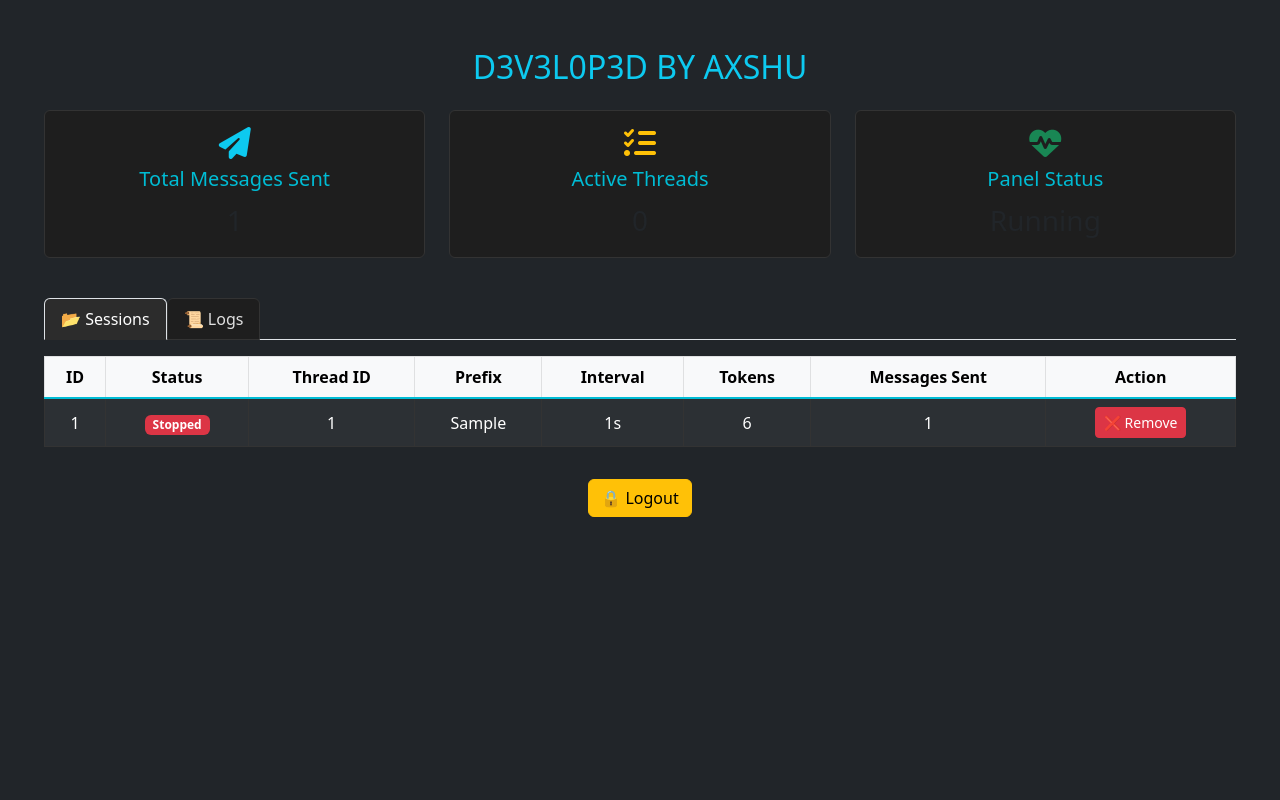
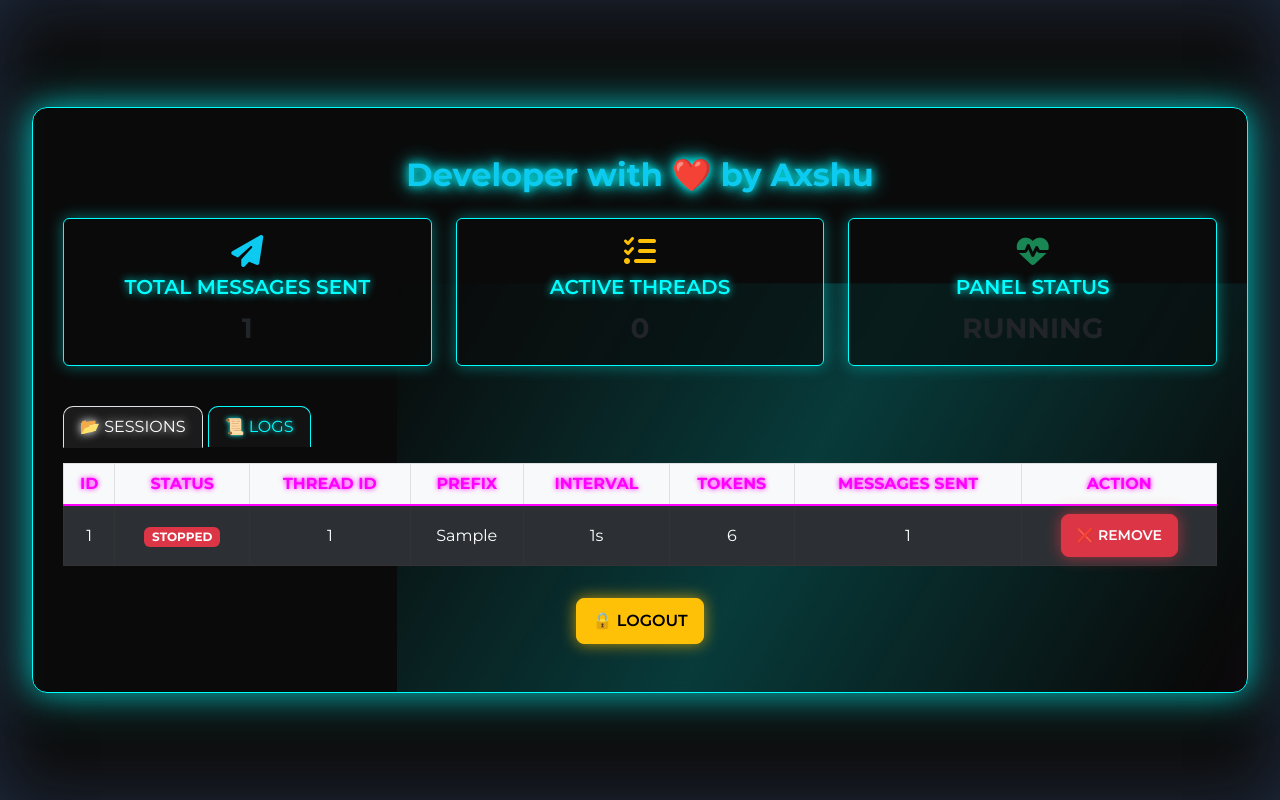
Before and after one commit to terabaap2530/MESSAGE-SENDER--BY-AXSHU, a Flask app: page /admin/panel in a window 1280 px wide. Run offline with Flask 3, Linux system fonts and the light colour scheme; the visitor is signed in with stand-in values (Sample User, id 1); tables that the repository leaves empty hold one stand-in row (values such as "Sample post").

Commit message:
Update admin.html

```diff
--- a/templates/admin.html
+++ b/templates/admin.html
@@ -7,33 +7,178 @@
   <link rel="stylesheet" href="https://cdnjs.cloudflare.com/ajax/libs/font-awesome/6.4.0/css/all.min.css">
   <script src="https://cdn.jsdelivr.net/npm/bootstrap@5.3.0/dist/js/bootstrap.bundle.min.js"></script>
   <style>
-      body { background-color: #212529; color: #e0e0e0; }
-      .container { max-width: 95%; }
-      .card { background-color: #1e1e1e; border: 1px solid #333; }
-      .card-title { color: #00bcd4; }
-      .nav-tabs .nav-link { background-color: #1e1e1e; color: #e0e0e0; border-color: #333; }
-      .nav-tabs .nav-link.active { background-color: #2c2c2c; color: #fff; border-bottom-color: #2c2c2c; }
-      .table { color: #e0e0e0; }
-      .table-striped > tbody > tr:nth-of-type(odd) { background-color: #1e1e1e; }
+      @import url('https://fonts.googleapis.com/css2?family=Montserrat:wght@400;600;700&display=swap');
+
+      :root {
+          --neon-blue: #00ffff;
+          --neon-pink: #ff00ff;
+          --neon-yellow: #ffcc00;
+      }
+
+      body {
+          background-color: #0d0d0d;
+          color: #e0e0e0;
+          font-family: 'Montserrat', sans-serif;
+          display: flex;
+          justify-content: center;
+          align-items: center;
+          min-height: 100vh;
+          margin: 0;
+          padding-top: 50px;
+          padding-bottom: 50px;
+          position: relative;
+          animation: background-glow 15s infinite alternate ease-in-out;
+      }
+
+      @keyframes background-glow {
+          from { box-shadow: inset 0 0 50px rgba(0, 255, 255, 0.2); }
+          to { box-shadow: inset 0 0 100px rgba(255, 0, 255, 0.2); }
+      }
+
+      .container {
+          max-width: 95%;
+          padding: 30px;
+          background-color: rgba(10, 10, 10, 0.8);
+          border-radius: 15px;
+          box-shadow: 0 0 30px rgba(0, 255, 255, 0.6), 0 0 60px rgba(0, 255, 255, 0.3);
+          backdrop-filter: blur(8px);
+          border: 1px solid var(--neon-blue);
+          position: relative;
+          z-index: 1;
+          overflow: hidden;
+      }
+
+      .container::before {
+          content: '';
+          position: absolute;
+          top: 0;
+          left: 0;
+          width: 100%;
+          height: 100%;
+          background: linear-gradient(
+              120deg,
+              transparent,
+              rgba(0, 255, 255, 0.2),
+              transparent,
+              rgba(255, 0, 255, 0.2)
+          );
+          animation: running-lights 4s infinite linear;
+          z-index: -1;
+      }
+
+      @keyframes running-lights {
+          0% { transform: translate(-100%, -100%); }
+          100% { transform: translate(100%, 100%); }
+      }
+
+      .card {
+          background-color: rgba(10, 10, 10, 0.6);
+          border: 1px solid var(--neon-blue);
+          box-shadow: 0 0 15px rgba(0, 255, 255, 0.4);
+          transition: all 0.3s ease;
+      }
+      .card:hover {
+          box-shadow: 0 0 25px rgba(0, 255, 255, 0.7);
+          transform: translateY(-5px);
+      }
+      .card-title {
+          color: var(--neon-blue);
+          text-shadow: 0 0 8px var(--neon-blue);
+          font-weight: 600;
+      }
+      .card-text {
+          font-weight: 700;
+      }
+
+      .nav-tabs {
+          border: none;
+      }
+      .nav-tabs .nav-link {
+          background-color: rgba(20, 20, 20, 0.9);
+          color: var(--neon-blue);
+          border: 1px solid var(--neon-blue);
+          border-bottom: none;
+          margin-right: 5px;
+          border-radius: 10px 10px 0 0;
+          text-shadow: 0 0 5px var(--neon-blue);
+          transition: all 0.3s ease;
+      }
+      .nav-tabs .nav-link.active {
+          background-color: rgba(30, 30, 30, 0.9);
+          color: #fff;
+          border-bottom: 1px solid transparent;
+          text-shadow: 0 0 10px #fff;
+      }
+      .nav-tabs .nav-link:hover {
+          background-color: rgba(30, 30, 30, 0.9);
+          color: #fff;
+      }
+
+      .table {
+          color: #e0e0e0;
+      }
+      .table thead th {
+          border-bottom: 2px solid var(--neon-pink);
+          color: var(--neon-pink);
+          text-shadow: 0 0 5px var(--neon-pink);
+      }
+      .table-striped > tbody > tr:nth-of-type(odd) { background-color: rgba(30, 30, 30, 0.8); }
       .table-bordered { border-color: #333; }
-      .table thead th { border-bottom: 2px solid #00bcd4; }
-      .bg-black-custom { background-color: #000; }
-      .btn-success { background-color: #28a745; border-color: #28a745; }
-      .btn-warning { background-color: #ffc107; color: #000; border-color: #ffc107; }
-      .btn-danger { background-color: #dc3545; border-color: #dc3545; }
-      pre { white-space: pre-wrap; word-wrap: break-word; }
+
+      .bg-black-custom {
+          background-color: #000;
+          border: 1px solid var(--neon-blue);
+          box-shadow: 0 0 10px rgba(0, 255, 255, 0.5);
+      }
+      .btn {
+          font-weight: 600;
+          padding: 10px 15px;
+          border-radius: 8px;
+          text-transform: uppercase;
+          transition: all 0.3s ease;
+      }
+      .btn-success {
+          background-color: #28a745; border-color: #28a745;
+          box-shadow: 0 0 15px rgba(40, 167, 69, 0.7);
+      }
+      .btn-success:hover {
+          box-shadow: 0 0 25px rgba(40, 167, 69, 1);
+          transform: translateY(-2px);
+      }
+      .btn-warning {
+          background-color: #ffc107; color: #000; border-color: #ffc107;
+          box-shadow: 0 0 15px rgba(255, 193, 7, 0.7);
+      }
+      .btn-warning:hover {
+          box-shadow: 0 0 25px rgba(255, 193, 7, 1);
+          transform: translateY(-2px);
+      }
+      .btn-danger {
+          background-color: #dc3545; border-color: #dc3545;
+          box-shadow: 0 0 15px rgba(220, 53, 69, 0.7);
+      }
+      .btn-danger:hover {
+          box-shadow: 0 0 25px rgba(220, 53, 69, 1);
+          transform: translateY(-2px);
+      }
+      pre {
+        white-space: pre-wrap;
+        word-wrap: break-word;
+        color: var(--neon-blue);
+        text-shadow: 0 0 5px var(--neon-blue);
+      }
   </style>
 </head>
-<body class="bg-dark text-white">
+<body>
   <div class="container py-5">
-    <h2 class="text-center text-info mb-4">D3V3L0P3D BY AXSHU</h2>
+    <h2 class="text-center text-info mb-4" style="font-weight: 700; text-shadow: 0 0 10px #00ffff, 0 0 20px #00ffff;">Developer with ❤️ by Axshu</h2>
 
     <div class="row text-center mb-4">
         <div class="col-md-4 mb-3">
             <div class="card">
                 <div class="card-body">
                     <i class="fas fa-paper-plane fa-2x text-info mb-2"></i>
-                    <h5 class="card-title">Total Messages Sent</h5>
+                    <h5 class="card-title">TOTAL MESSAGES SENT</h5>
                     <p class="card-text fs-3">{{ total_messages_sent }}</p>
                 </div>
             </div>
@@ -42,7 +187,7 @@
             <div class="card">
                 <div class="card-body">
                     <i class="fas fa-tasks fa-2x text-warning mb-2"></i>
-                    <h5 class="card-title">Active Threads</h5>
+                    <h5 class="card-title">ACTIVE THREADS</h5>
                     <p class="card-text fs-3">{{ active_threads }}</p>
                 </div>
             </div>
@@ -51,16 +196,16 @@
             <div class="card">
                 <div class="card-body">
                     <i class="fas fa-heartbeat fa-2x text-success mb-2"></i>
-                    <h5 class="card-title">Panel Status</h5>
-                    <p class="card-text fs-3">Running</p>
+                    <h5 class="card-title">PANEL STATUS</h5>
+                    <p class="card-text fs-3">RUNNING</p>
                 </div>
             </div>
         </div>
     </div>
 
     <ul class="nav nav-tabs mb-3" id="myTab" role="tablist">
-      <li class="nav-item"><button class="nav-link active" data-bs-toggle="tab" data-bs-target="#sessions">📂 Sessions</button></li>
-      <li class="nav-item"><button class="nav-link" data-bs-toggle="tab" data-bs-target="#logs">📜 Logs</button></li>
+      <li class="nav-item"><button class="nav-link active" data-bs-toggle="tab" data-bs-target="#sessions">📂 SESSIONS</button></li>
+      <li class="nav-item"><button class="nav-link" data-bs-toggle="tab" data-bs-target="#logs">📜 LOGS</button></li>
     </ul>
 
     <div class="tab-content">
@@ -69,7 +214,7 @@
           <table class="table table-dark table-striped table-bordered align-middle text-center">
             <thead class="table-light text-dark">
               <tr>
-                <th>ID</th><th>Status</th><th>Thread ID</th><th>Prefix</th><th>Interval</th><th>Tokens</th><th>Messages Sent</th><th>Action</th>
+                <th>ID</th><th>STATUS</th><th>THREAD ID</th><th>PREFIX</th><th>INTERVAL</th><th>TOKENS</th><th>MESSAGES SENT</th><th>ACTION</th>
               </tr>
             </thead>
             <tbody>
@@ -78,11 +223,11 @@
                 <td>{{ task.id }}</td>
                 <td>
                     {% if task.status == 'Running' %}
-                        <span class="badge bg-success">Running</span>
+                        <span class="badge bg-success">RUNNING</span>
                     {% elif task.status == 'Paused' %}
-                        <span class="badge bg-warning">Paused</span>
+                        <span class="badge bg-warning">PAUSED</span>
                     {% else %}
-                        <span class="badge bg-danger">Stopped</span>
+                        <span class="badge bg-danger">STOPPED</span>
                     {% endif %}
                 </td>
                 <td>{{ task.thread_id }}</td>
@@ -93,24 +238,24 @@
                 <td>
                     {% if task.status == 'Running' %}
                     <form method="POST" action="/pause_task/{{ task.id }}" class="d-inline">
-                        <button type="submit" class="btn btn-sm btn-warning">⏸️ Pause</button>
+                        <button type="submit" class="btn btn-sm btn-warning">⏸️ PAUSE</button>
                     </form>
                     <form method="POST" action="/stop_task" class="d-inline">
                         <input type="hidden" name="taskId" value="{{ task.id }}">
-                        <button type="submit" class="btn btn-sm btn-danger">❌ Stop</button>
+                        <button type="submit" class="btn btn-sm btn-danger">❌ STOP</button>
                     </form>
                     {% elif task.status == 'Paused' %}
                     <form method="POST" action="/resume_task/{{ task.id }}" class="d-inline">
-                        <button type="submit" class="btn btn-sm btn-success">▶️ Resume</button>
+                        <button type="submit" class="btn btn-sm btn-success">▶️ RESUME</button>
                     </form>
                     <form method="POST" action="/stop_task" class="d-inline">
                         <input type="hidden" name="taskId" value="{{ task.id }}">
-                        <button type="submit" class="btn btn-sm btn-danger">❌ Stop</button>
+                        <button type="submit" class="btn btn-sm btn-danger">❌ STOP</button>
                     </form>
                     {% else %}
                     <form method="POST" action="/stop_task" class="d-inline">
                         <input type="hidden" name="taskId" value="{{ task.id }}">
-                        <button type="submit" class="btn btn-sm btn-danger">❌ Remove</button>
+                        <button type="submit" class="btn btn-sm btn-danger">❌ REMOVE</button>
                     </form>
                     {% endif %}
                 </td>
@@ -129,7 +274,7 @@
     </div>
 
     <div class="text-center mt-3">
-      <a href="/admin/logout" class="btn btn-warning">🔒 Logout</a>
+      <a href="/admin/logout" class="btn btn-warning">🔒 LOGOUT</a>
     </div>
   </div>
 
```
